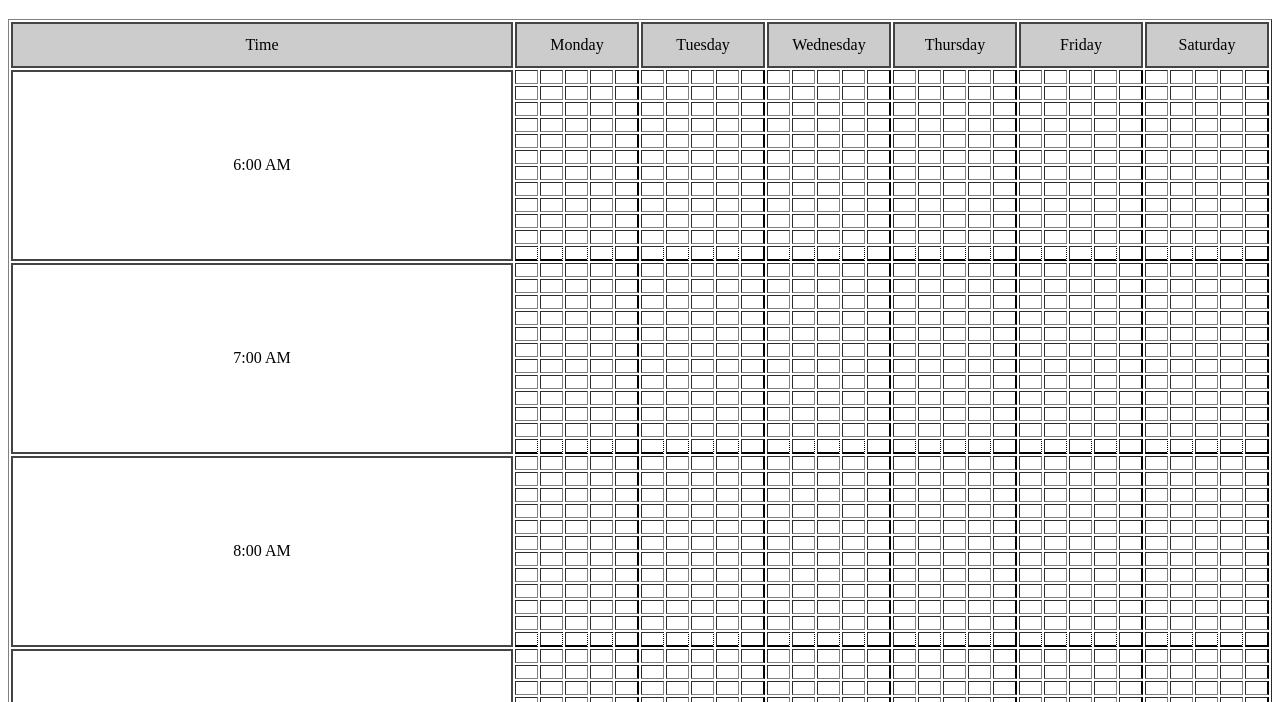
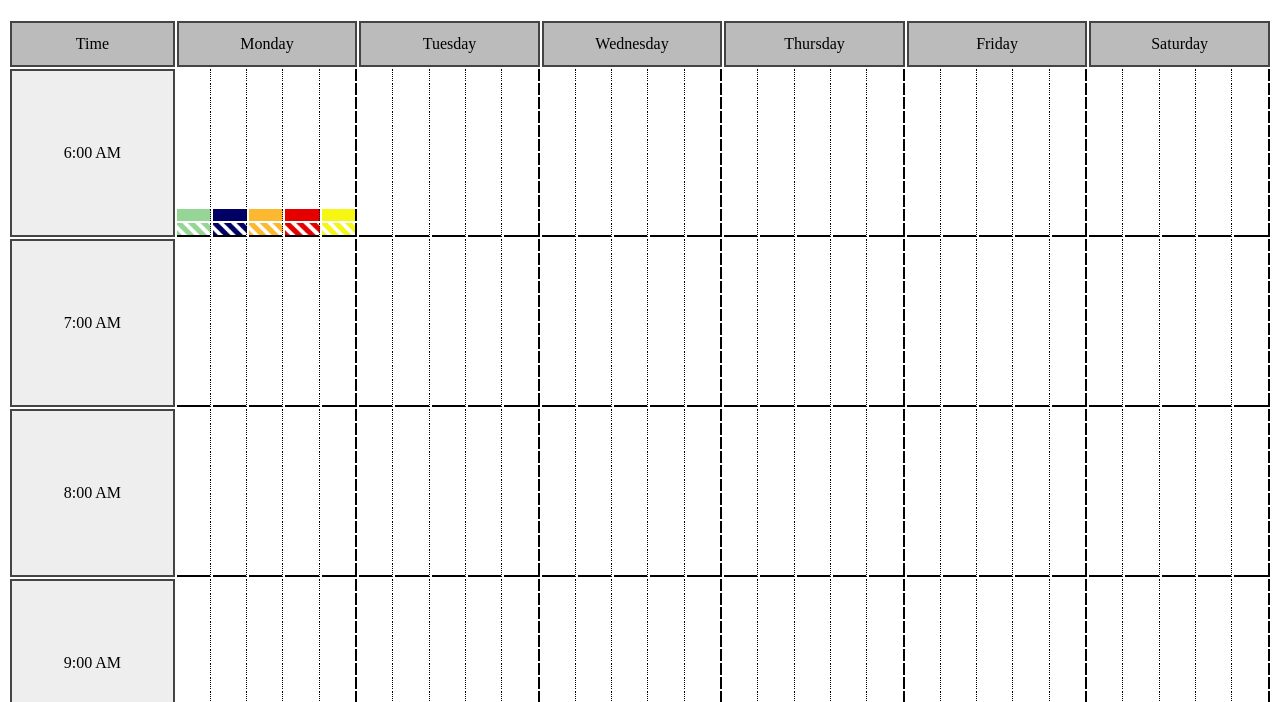
Before and after one commit to SeitzTrev/Course-Conflict-Calculator, a plain HTML site: page 3C/3C Web Utility.html in a window 1280 px wide. Shown: the part 98-800 px from the top of the page. Drawn offline with Linux system fonts and the light colour scheme.

Commit message:
styling changes to the Conflict table

```diff
--- a/3C/3C Web Utility.html
+++ b/3C/3C Web Utility.html
@@ -9,42 +9,55 @@
 			}
 		</style>
 		<script>
+
+			//cell formatting
 			function tableLabels(el){
 				el.style.textAlign = "center";
 				el.style.borderBottom= "2px solid #444444";
 				el.style.borderTop= "2px solid #444444";
 				el.style.borderLeft= "2px solid #444444";
 				el.style.borderRight= "2px solid #444444";
-				el.style.backgroundColor= "#cccccc";
+				el.style.backgroundColor= "#BBBBBB";
 				el.style.height= "40px";
-				el.style.width= "100px";
+				el.style.minWidth= "100px";
 			}
+
+			//cell formatting
 			function cells(el){
-				el.style.borderRigh= "1px dotted #000000";
+				el.style.borderRight= "1px dotted #000000";
 				el.style.textAlign= "center";
 				el.style.height= "10px";
-				el.style.width= "19px";
+				el.style.minWidth= "19px";
 			}
+
+			//cell formatting
 			function leftCells(el){
 				el.style.borderRight= "2px solid #000000";
 				el.style.textAlign= "center";
 				el.style.height= "10px";
-				el.style.width= "18px";
+				el.style.minWidth= "18px";
 			}
+
+			//cell formatting
 			function bottomCells(el){
 				el.style.borderRight= "1px dotted #000000";
 				el.style.borderBottom= "2px solid #000000";
 				el.style.textAlign= "center";
 				el.style.height= "10px";
-				el.style.width= "19px";
+				el.style.minWidth= "19px";
 			}
+
+			//cell formatting
 			function bottomLeftCells(el){
 				el.style.borderRight= "2px solid #000000";
 				el.style.borderBottom= "2px solid #000000";
 				el.style.textAlign= "center";
 				el.style.height= "10px";
-				el.style.width= "19px";
+				el.style.minWidth= "19px";
 			}
+
+			//create the table for manipulation
+			//
 			function tableCreate() {
 				var columnLabels = ['Time', 'Monday', 'Tuesday', 'Wednesday', 'Thursday', 'Friday', 'Saturday']
 				var hourLabels = ['6:00 AM', '7:00 AM', '8:00 AM', '9:00 AM', '10:00 AM', '11:00 AM', '12:00 PM', '1:00 PM', '2:00 PM', '3:00 PM', '4:00 PM', '5:00 PM', '6:00 PM', '7:00 PM', '8:00 PM', '9:00 PM', '10:00 PM']
@@ -52,7 +65,6 @@
 				var tbl = document.createElement('table');
 
 				tbl.style.width = '100%';
-				tbl.setAttribute('border', '1');
 
 				var tbdy = document.createElement('tbody');
 				var trow = document.createElement('tr');
@@ -78,7 +90,7 @@
 									var td = document.createElement('td');
 									var l = document.createTextNode(label);
 									tableLabels(td);
-									td.style.backgroundColor= "#FFFFFF";
+									td.style.backgroundColor= "#EEEEEE";
 									td.setAttribute("colspan", 5);
 									td.setAttribute("rowspan", 12);
 									td.appendChild(l);
@@ -87,8 +99,11 @@
 							}else{
 								for (var k = 0; k < 5; k++){
 									var td = document.createElement('td');
+									var ID = (((j - 1) * 300) + (k * 2000) + (index * 12) + i);
+	//Comment out the next line to remove the ID labels from the cells
+									//td.appendChild(document.createTextNode(ID));
 									tr.appendChild(td);
-									td.id= (((j - 1) * 300) + (l * 2000) + (index * 12) + i)
+									td.id= ID;
 									if(k == 4){
 										if(i == 11){
 											bottomLeftCells(td);
@@ -109,7 +124,29 @@
 					index++;
 				});
 				tbl.appendChild(tbdy);
-				body.appendChild(tbl)
+				body.appendChild(tbl);
+			}
+
+
+			//edit this to add remove more mock data for the picture
+			function mockData(){
+
+				document.getElementById(10).style.backgroundColor = "#95D595";
+				document.getElementById(2010).style.backgroundColor = "#000064";
+				document.getElementById(4010).style.backgroundColor = "#FCB930";
+				document.getElementById(6010).style.backgroundColor = "#E50000";
+				document.getElementById(8010).style.backgroundColor = "#F5F611";
+				document.getElementById(11).style.backgroundImage = "url('images/ConflictIconLevel100.png')";
+				document.getElementById(11).style.backgroundSize = "100px 100px";
+				document.getElementById(2011).style.backgroundImage = "url('images/ConflictIconLevel200.png')";
+				document.getElementById(2011).style.backgroundSize = "100px 100px";
+				document.getElementById(4011).style.backgroundImage = "url('images/ConflictIconLevel300.png')";
+				document.getElementById(4011).style.backgroundSize = "100px 100px";
+				document.getElementById(6011).style.backgroundImage = "url('images/ConflictIconLevel400.png')";
+				document.getElementById(6011).style.backgroundSize = "100px 100px";
+				document.getElementById(8011).style.backgroundImage = "url('images/ConflictIconLevel500.png')";
+				document.getElementById(8011).style.backgroundSize = "100px 100px";
+
 			}
 		</script>
 	</head>
@@ -117,6 +154,7 @@
 		<h1>Course Conflict Calculator<br>*3C*</h1>
 		<script>
 			tableCreate();
+			mockData();
 		</script>
 	</body>
 </html>
```
Also changed, not shown: 3C/images/ConflictIconLevel100.png (added), 3C/images/ConflictIconLevel200.png (added), 3C/images/ConflictIconLevel300.png (added), 3C/images/ConflictIconLevel400.png (added), 3C/images/ConflictIconLevel500.png (added).
